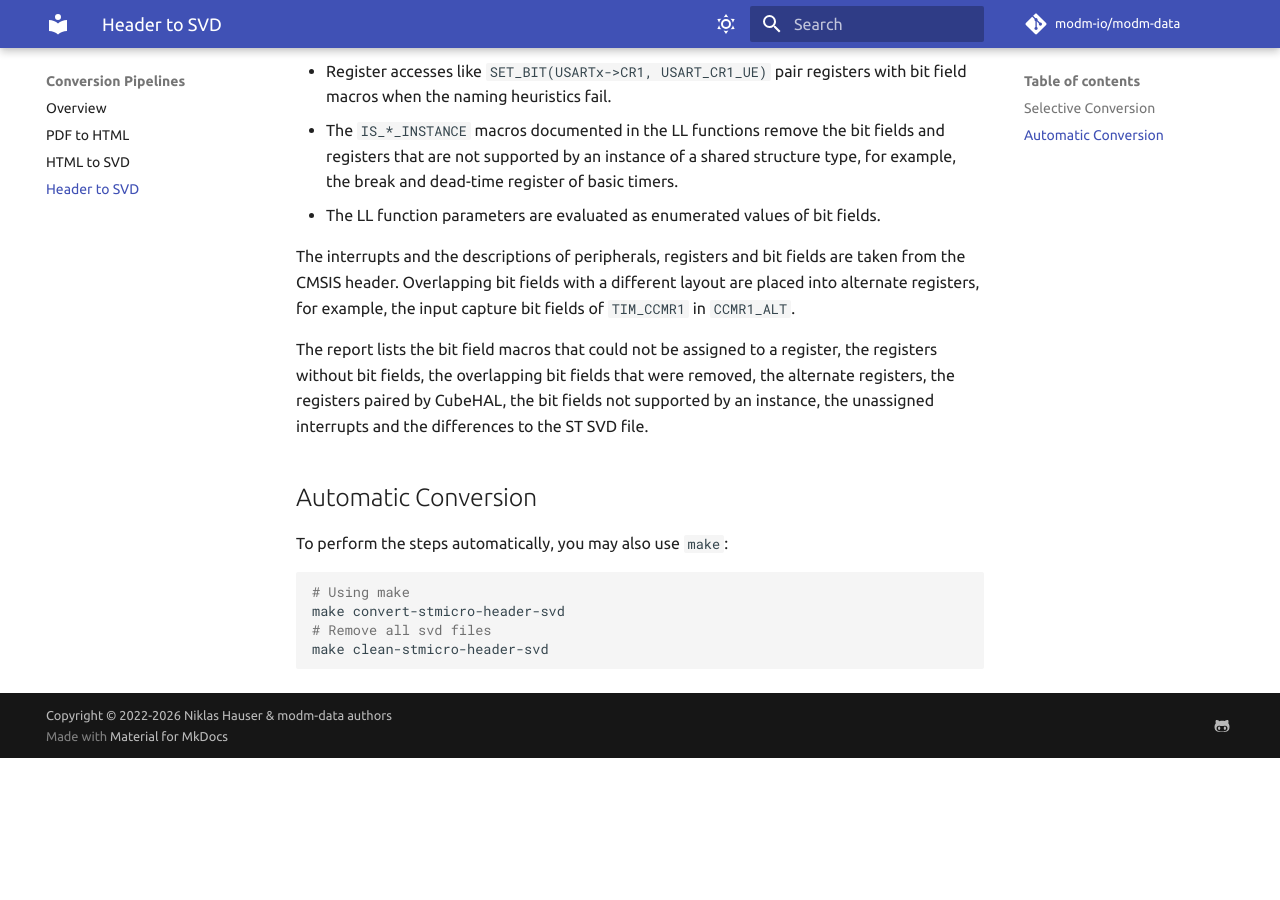
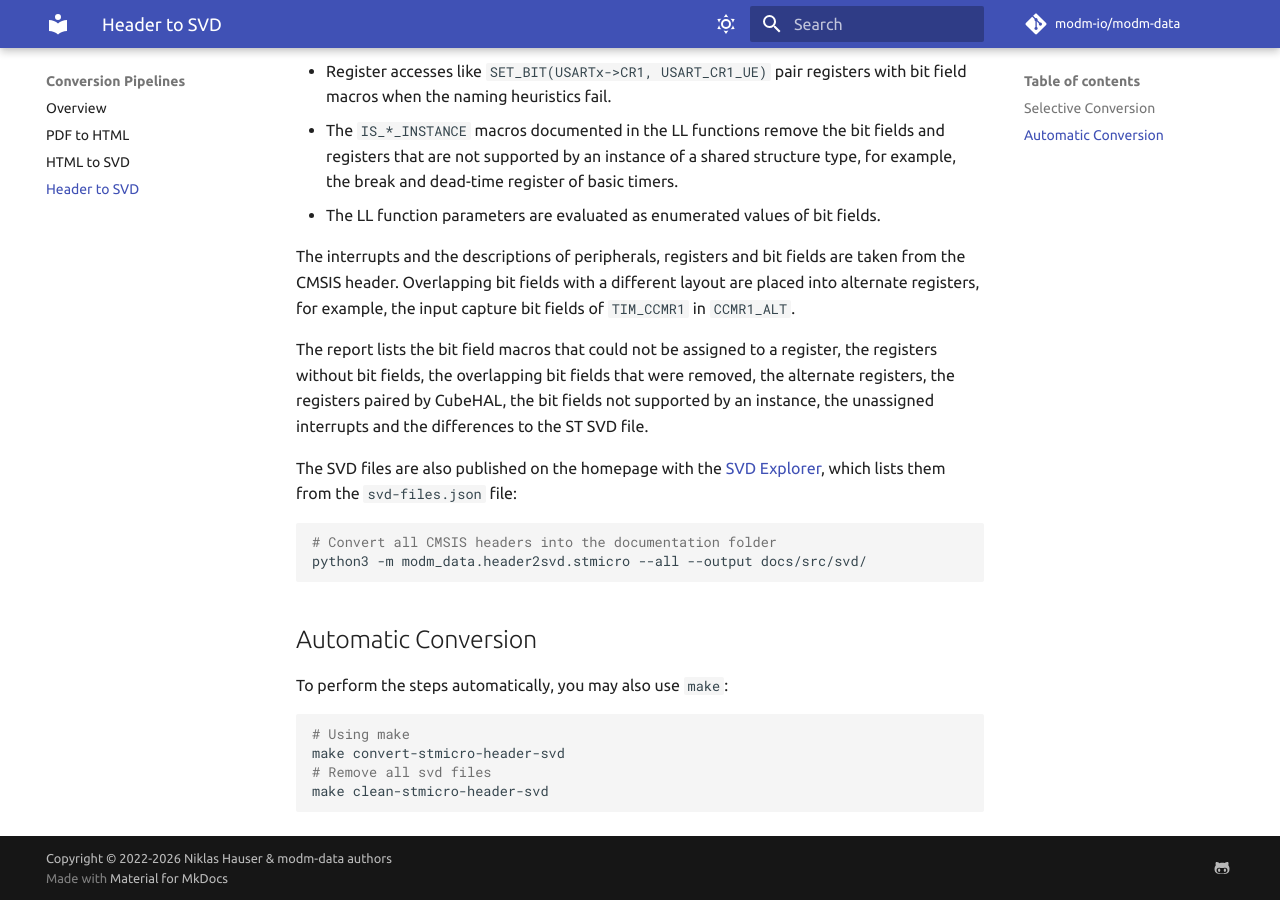
Before and after one commit to modm-io/modm-data, an MkDocs documentation site: the page built from docs/src/pipeline/header2svd.md, in a window 1280 px wide and 900 px high, scrolled down 728 px. Built offline with MkDocs 1.6.1 and Material for MkDocs 9.7.7, drawn with Linux system fonts in a browser that asks for light colours; comment, search, counter and statistics services are not loaded; before the commit the page ends 1486 px from its top, so only the background shows below that.

Commit message:
[docs] Publish generated SVD files with the SVD Explorer

````diff
--- a/docs/mkdocs.yml
+++ b/docs/mkdocs.yml
@@ -89,3 +89,4 @@ nav:
       - Header to SVD: pipeline/header2svd.md
   - API Reference: api/modm_data.html
   - Pinouts: pinout/index.html
+  - SVD Explorer: svd/index.html
--- a/docs/src/pipeline/header2svd.md
+++ b/docs/src/pipeline/header2svd.md
@@ -43,6 +43,15 @@ the alternate registers, the registers paired by CubeHAL, the bit fields not
 supported by an instance, the unassigned interrupts and the differences to the
 ST SVD file.
 
+The SVD files are also published on the homepage with the
+[SVD Explorer](https://gist.github.com/salkinium/12a18032caa303697c6583937f6fcd16),
+which lists them from the `svd-files.json` file:
+
+```bash
+# Convert all CMSIS headers into the documentation folder
+python3 -m modm_data.header2svd.stmicro --all --output docs/src/svd/
+```
+
 ## Automatic Conversion
 
 To perform the steps automatically, you may also use `make`:
````
Also changed, not shown: 3 other files.
